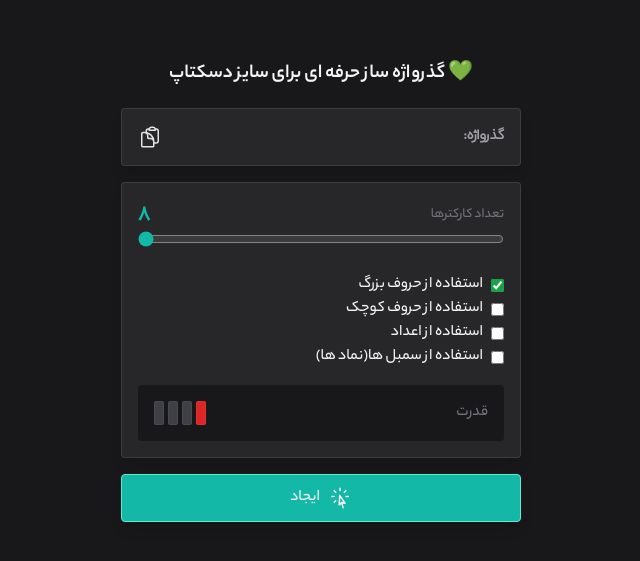
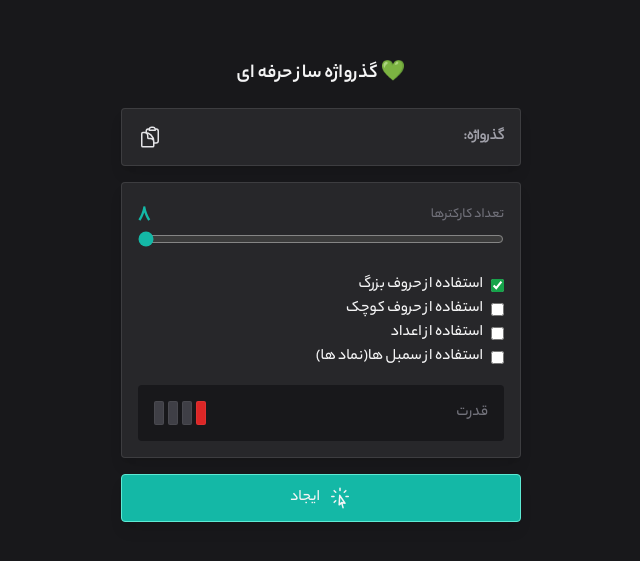
Before and after one commit to eshkevar-arash/password-generator, a plain HTML site: page index.html in a window 1280 px wide. Shown: the part 109-670 px from the top of the page, without its empty margins (319-959 px from the left). Drawn offline with Linux system fonts and the light colour scheme.

Commit message:
Update index.html

```diff
--- a/index.html
+++ b/index.html
@@ -10,7 +10,7 @@
 
   </head>
   <body>
-    <h1 class="title">💚 گذرواژه ساز حرفه ای برای سایز دسکتاپ</h1>
+    <h1 class="title">💚 گذرواژه ساز حرفه ای</h1>
     <section class="wrapper">
       <div class="generated-card">
         <div>
```
